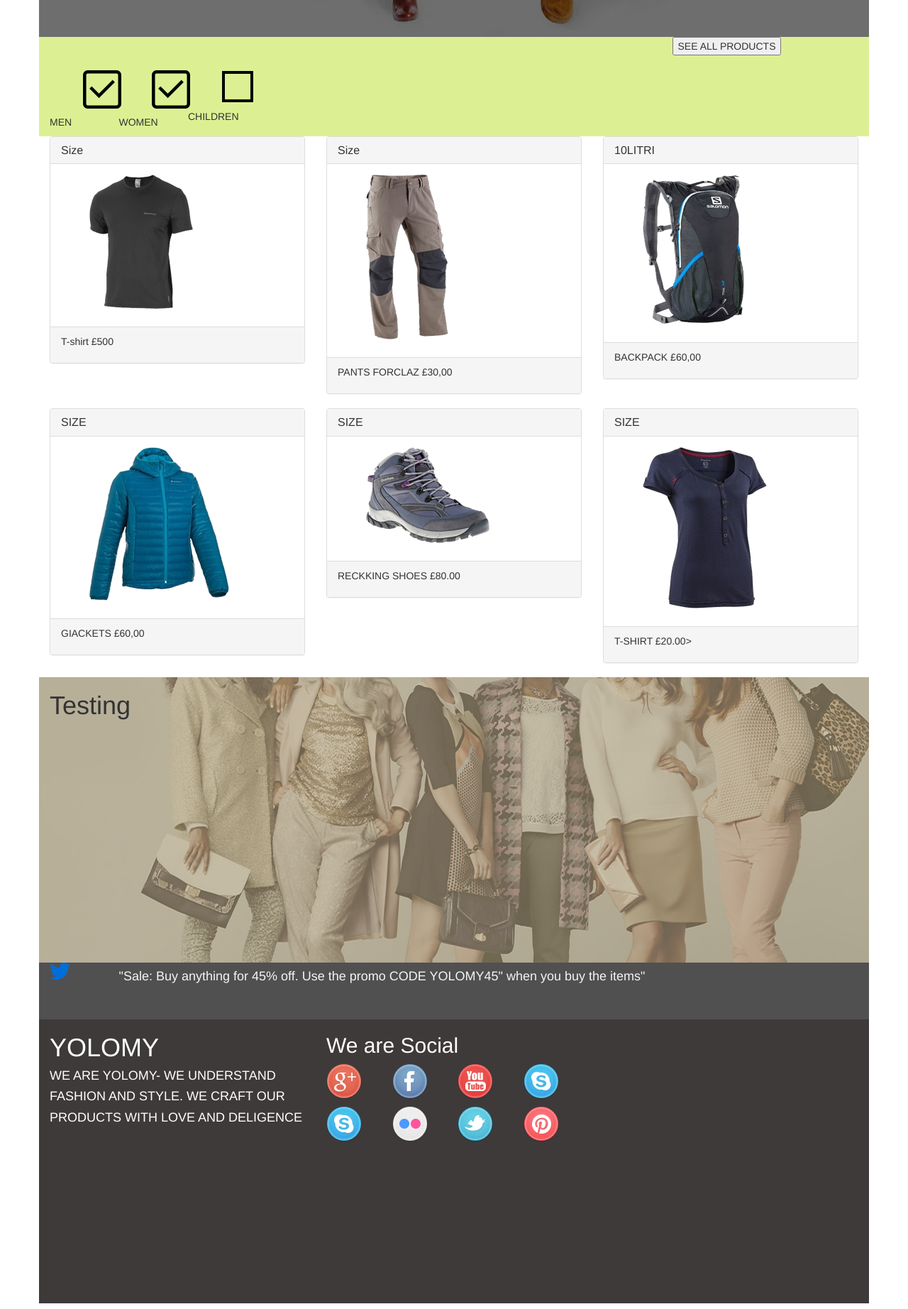
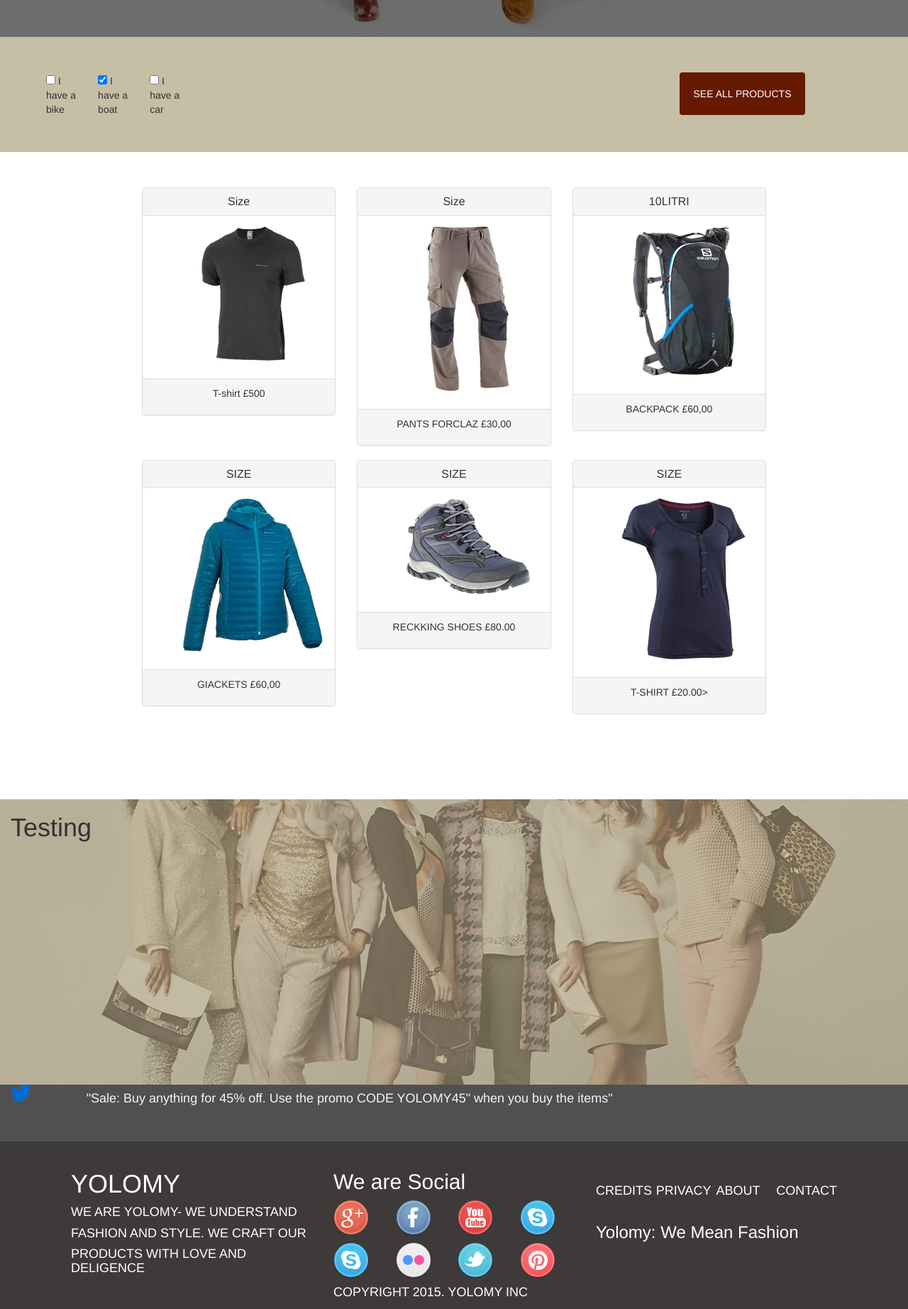
Before and after one commit to ewanyama2019/yolomy, a plain HTML site: page Index.html in a window 1280 px wide. Shown: the part 748-2592 px from the top of the page at 71% size. Drawn offline with nearby package versions, Linux system fonts and the light colour scheme.

Commit message:
Added more syling in header, products and footer

```diff
--- a/Index.html
+++ b/Index.html
@@ -10,6 +10,7 @@
 </head>
 
 <body>
+    <div class="jumbotron">
     <div class="container" id="banner">
         <div class="row">
             <div class="col-md-9">
@@ -42,22 +43,27 @@
             </div>
         </div>
     </div>
+</div>
 
-    <div class="container" id="selectbar">
+    <div class="container-fluid" id="selectbar">
             <div class="row">
+
+                <div class="col-lg-9">
                         <div class="col-md-1" id="men-checkbox">
-                    <p><img id="logo" src="assets/click/checked-checkbox.png" alt="Men">MEN</p>
+                                <input type="checkbox" name="vehicle1" value="Bike"> I have a bike<br>
+
+
+
                             </div>
                             <div class="col-md-1" id="women-checkbox">
-                    <p><img id="logo" src="assets/click/checked-checkbox.png" alt="Men">WOMEN</p>
+                                    <input type="checkbox" name="vehicle3" value="Boat" checked> I have a boat
                             </div>
                             <div class="col-md-1" id="children-checkbox">
-                    <p><img id="logo" src="assets/click/unchecked-checkbox.png" alt="Men">CHILDREN</p>
+                                    <input type="checkbox" name="vehicle2" value="Car"> I have a car
                             </div>
-                <div class="col-md-6">
                 </div>
-                <div class="col-md-3">
-                    <button class="danger" style="">SEE ALL PRODUCTS</button>
+                <div class="col-lg-3">
+                    <a href="#" class="btn btn-danger" >SEE ALL PRODUCTS</a>
                 </div>
 
 
@@ -65,7 +71,7 @@
     </div>
 
 
-    <div class="container" id="main">
+    <div class="container-fluid" id="main">
         <div class="row">
             <div class="col-md-4">
                 <div class="panel panel-default">
@@ -163,7 +169,7 @@
         </div>
     </div>
 
-    <div class="container" id="aboutus">
+    <div class="container-fluid" id="aboutus">
             <div class="row">
                 <div class="col-md-12">
                    <h1>Testing</h1>
@@ -171,7 +177,7 @@
             </div>
     </div>
 
-    <div class="container" id="promo">
+    <div class="container-fluid" id="promo">
             <div class="row">
                 <div class="col-md-1" id="twitter_bird">
                    <img src="assets/social_icons/twitter_bird.png" alt="">
@@ -183,17 +189,17 @@
             </div>
     </div>
 
-    <div class="container" id="footer">
+    <div class="container-fluid" id="footer">
             <div class="row">
-                <div class="col-md-4">
+                <div class="col-md-4 footer-left">
                    <h1>YOLOMY </h2>
                    <h4>WE ARE YOLOMY- WE UNDERSTAND </h4>
                    <h4>FASHION AND STYLE. WE CRAFT OUR</h4>
                    <h4> PRODUCTS WITH LOVE AND DELIGENCE </h4>
                 </div>
-                <div class="col-md-4">
+                <div class="col-md-4 footer-center">
                         <div><h2>We are Social</h2> </div>
-                        <div class="grid">
+                        <div class="grid-social">
                                 <div><img src="assets/social_icons/g_plus.png" alt="googleplus"></div>
                                 <div><img src="assets/social_icons/facebook.png" alt="facebook"></div>
                                 <div><img src="assets/social_icons/you_tube.png" alt="you_tube"></div>
@@ -203,48 +209,17 @@
                                 <div><img src="assets/social_icons/twitter.png" alt="twitter"></div>
                                 <div><img src="assets/social_icons/pinterest.png" alt="pinterest"></div>
                         </div>
-
-                    <!-- <div class="row">
-                            <div >
-                                   <p>>WE ARE SOCIAL</p>
-                            </div>
-                         </div>
-
-                        <div class="row">
-                            <div class="col-md-1">
-                                <img src="assets/social_icons/g_plus.png" alt="googleplus">
-                            </div>
-                            <div class="col-md-1">
-                                 <img src="assets/social_icons/facebook.png" alt="facebook">
-                            </div>
-                            <div class="col-md-1">
-                               <img src="assets/social_icons/you_tube.png" alt="you_tube">
-                            </div>
-                            <div class="col-md-1">
-                               <img src="assets/social_icons/skype.png" alt="stumble">
-                            </div>
-                        </div>
-
-                        <div class="row">
-                            <div class="col-md-1">
-                                <img src="assets/social_icons/skype.png" alt="skype">
-                            </div>
-                            <div class="col-md-1">
-                                  <img src="assets/social_icons/flickr.png" alt="flicker">
-                            </div>
-                            <div class="col-md-1">
-                               <img src="assets/social_icons/twitter.png" alt="twitter">
-                            </div>
-                            <div class="col-md-1">
-                               <img src="assets/social_icons/pinterest.png" alt="pinterest">
-                            </div>
-                        </div> -->
-
-
+                        <div><h4 id="copyright">COPYRIGHT 2015. YOLOMY INC </h4></div>
 
                 </div>
-                <div class="col-md-4">
-
+                <div class="col-md-4 footer-right">
+                        <div class="grid-links">
+                                <div class="border"><h4>CREDITS</h4></div>
+                                <div class="border"><h4>PRIVACY</h4></div>
+                                <div class="border"><h4>ABOUT</h4></div>
+                                <div class="border"><h4>CONTACT</h4></div>
+                                <div class="span-col-4"><h3>Yolomy: We Mean Fashion</h3></div>
+                              </div>
                 </div>
 
             </div>
--- a/styles.css
+++ b/styles.css
@@ -1,9 +1,11 @@
-#banner {
+.jumbotron {
     background-image: url("assets/backgrounds/hero.jpg");
-    margin-top: margin;
-    padding: 0%;
+    margin-bottom:0px;
     height: 800px;
 
+}
+#banner{
+    text-align: center;
 }
 
 #logo {
@@ -17,6 +19,12 @@
     margin: auto;
     padding-top: 1cm;
     padding-right: 0.8cm;
+}
+#main{
+    padding-bottom: 100px;
+    padding-left:200px;
+    padding-right:200px;
+    padding-top: 50px;
 }
 
 
@@ -38,7 +46,8 @@
     height: 200px;
 }
 #selectbar {
-    background-color: rgb(220, 240, 147);
+    background-color:#c6bfa5;
+    padding: 50px;
 }
 #aboutus {
     background-image: url("assets/backgrounds/about.jpg");
@@ -55,8 +64,38 @@
     height:400px;
     color:white;
 }
-.grid {
+.grid-social {
     display: grid;
     grid-template-columns: repeat(4, 1fr);
     grid-gap: 10px;
 }
+.grid-links {
+    display: grid;
+    grid-template-columns: repeat(4, 1fr);
+    grid-gap: 5px;
+}
+.span-col-4{grid-column: span 4 / auto;}
+.panel{
+    text-align: center;
+}
+
+.btn{
+    background-color: #661a00;
+    padding: 20px;
+    border:none;
+}
+.footer-left{
+    padding-top: 20px;
+}
+
+.footer-center{
+    padding-top: 20px;
+}
+
+.footer-right{
+    padding-top: 50px;
+}
+#footer{
+    padding-right:100px ;
+    padding-left: 100px;
+}
```
Lines whose indentation alone changed are shown as unchanged.
